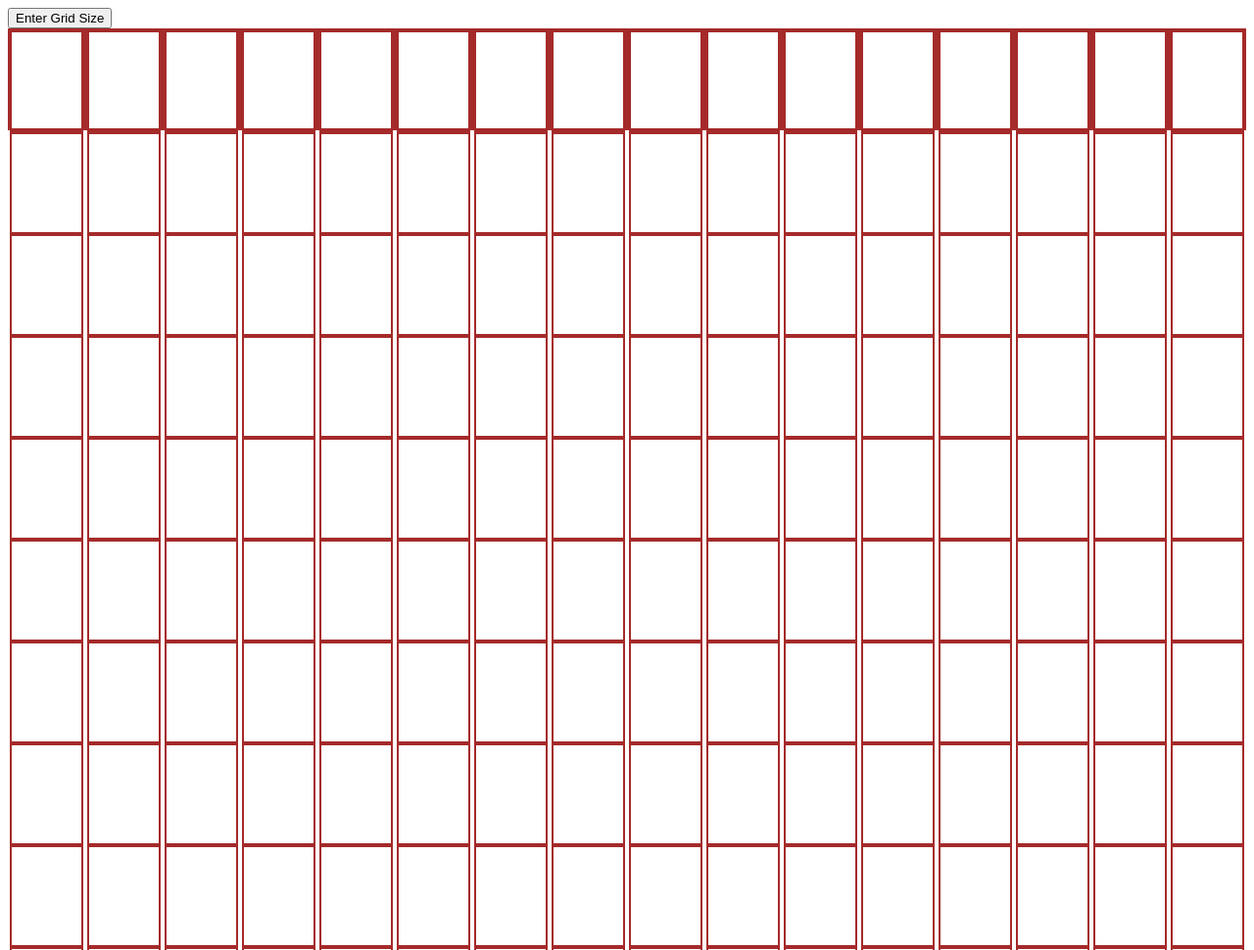
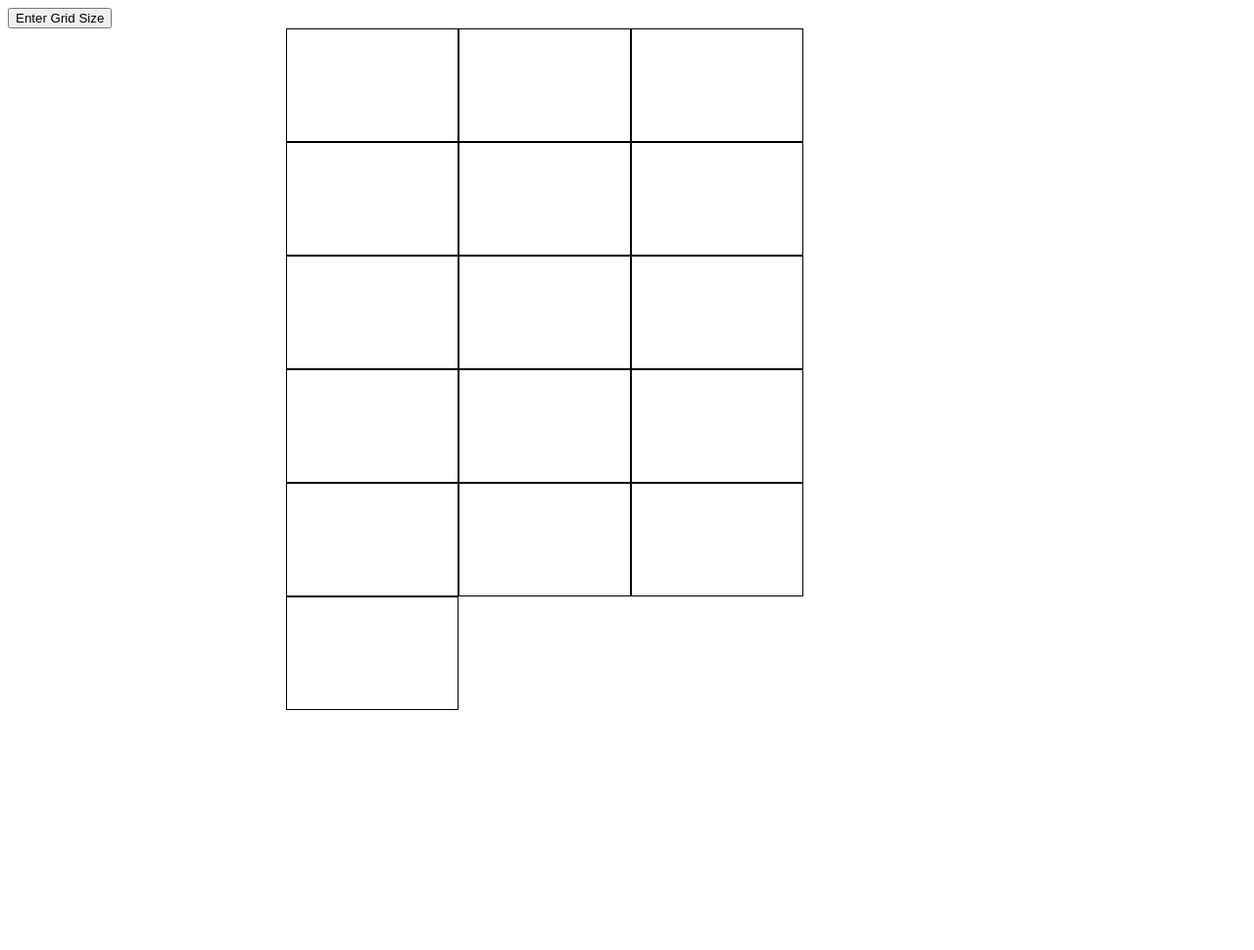
Before and after one commit to MikeLew405/Etch-a-Sketch, a plain HTML site: page index.html in a window 1280 px wide. Shown: the top 970 px of the page at 98% size. After the commit the page ends 800 px from the top, so only its background shows below. Drawn offline with Linux system fonts and the light colour scheme.

Commit message:
draft - attempt to use flex wrap

```diff
--- a/etchasketch.js
+++ b/etchasketch.js
@@ -1,4 +1,4 @@
-const GRID_COUNT = 16;
+const GRID_COUNT = 4;
 
 const body = document.body;
 const btn = document.querySelector('button');
@@ -12,14 +12,29 @@ btn.addEventListener('click', () => {
         generateGrid(input);
 });
 
+// function generateGrid(input = GRID_COUNT) {
+//     for (let i = 0; i < input; i++) {
+//         var row = document.createElement("div");
+//         row.classList.add('row');
+//         for (let j = 0; j < input; j++) {
+//             var column = document.createElement("div");
+//             column.classList.add('column');
+//             row.appendChild(column);
+//         }
+//         container.appendChild(row);
+//     }
+//     addListenerToGrid();
+// }
+
 function generateGrid(input = GRID_COUNT) {
-    for (let i = 0; i < input; i++) {
-        var row = document.createElement("div");
-        for (let j = 0; j < input; j++) {
-            var column = document.createElement("div");
-            row.appendChild(column);
-        }
-        container.appendChild(row);
+    for (let i = 0; i < input * input; i++) {
+        var square = document.createElement("div");
+        square.classList.add('square');
+
+        let containerWidth = container.offsetWidth;
+        square.setAttribute("style", `width: ${containerWidth / input}px; height: ${container.offsetHeight / input}`);
+
+        container.appendChild(square);
     }
     addListenerToGrid();
 }
--- a/styles.css
+++ b/styles.css
@@ -1,14 +1,28 @@
 .container {
     display: flex;
+    flex-flow: row wrap;
+    width: 696px;
+    height: 696px;
+    margin: auto;
 }
 
 .hovered-div {
     background: teal;
 }
 
-.container div{
+.square{
+    border: 1px solid black;
+}
+
+.row {
+    display: flex;
+    height: auto;
+    width: 100%;
+}
+
+.column {
     flex: 1;
-    /*background: peachpuff;*/
-    border: 2px solid brown;
-    height: 100px;
+    border: 1px solid black;
+    height: auto;
+    padding: 1rem 0;
 }
```
